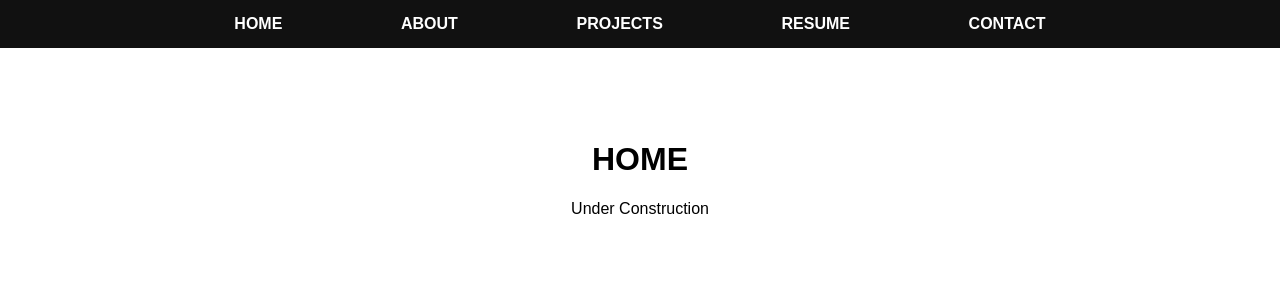
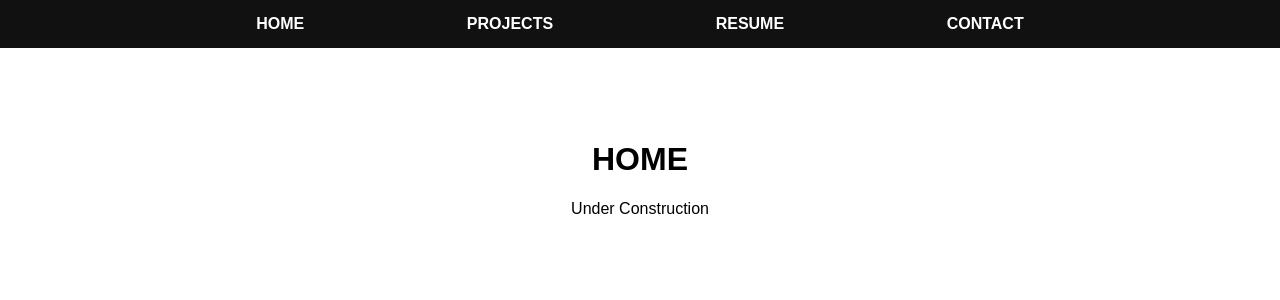
Before and after one commit to joshuabisdorf/joshuabisdorf.github.io, a Jekyll site: the page built from index.html, in a window 1280 px wide. Shown: the top 300 px of the page. Built offline with Jekyll 4.4.1, drawn with Linux system fonts in a browser that asks for light colours.

Commit message:
Remove ABOUT tab from header

```diff
--- a/_includes/header.html
+++ b/_includes/header.html
@@ -4,12 +4,6 @@
       href="{{ '/' | relative_url }}"
       aria-current="{{ page.url == '/' | ternary: 'page', '' }}"
       >HOME</a
-    >
-
-    <a
-      href="{{ '/about' | relative_url }}"
-      aria-current="{{ page.url == '/about.html' | ternary: 'page', '' }}"
-      >ABOUT</a
     >
 
     <a
```
